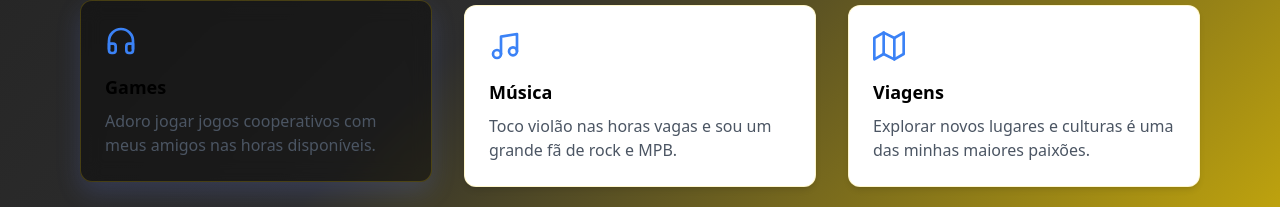
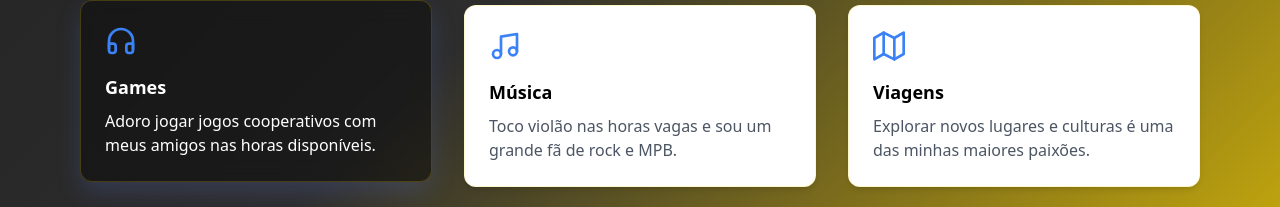
Before and after one commit to jofran2001/PortfolioWeb, a plain HTML site: page pages/about.html in a window 1280 px wide. In both pictures the pointer is over the element "Games". Shown: the part 927-1134 px from the top of the page. Drawn offline with nearby package versions, Linux system fonts and the light colour scheme.

Commit message:
FIX - alterando cores de textos dos cards

```diff
--- a/pages/about.html
+++ b/pages/about.html
@@ -81,6 +81,14 @@
             transform: translateY(-5px);
             background: rgba(0, 0, 0, 0.4);
             box-shadow: 0 10px 25px rgba(102, 126, 234, 0.2);
+        }
+
+        .hobby-card:hover h3 {
+            color: white;
+        }
+
+        .hobby-card:hover p {
+            color: white;
         }
     </style>
 </head>
```
